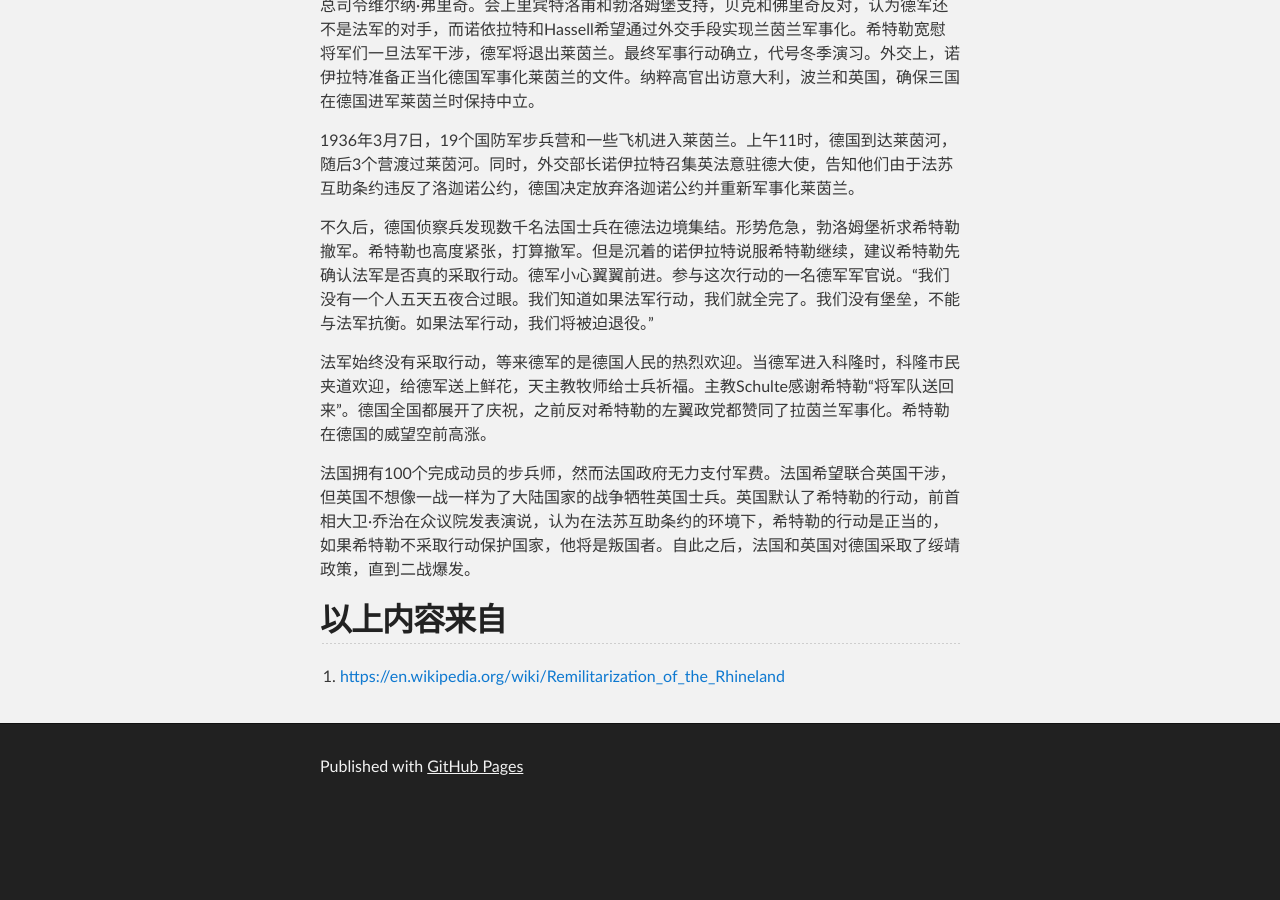
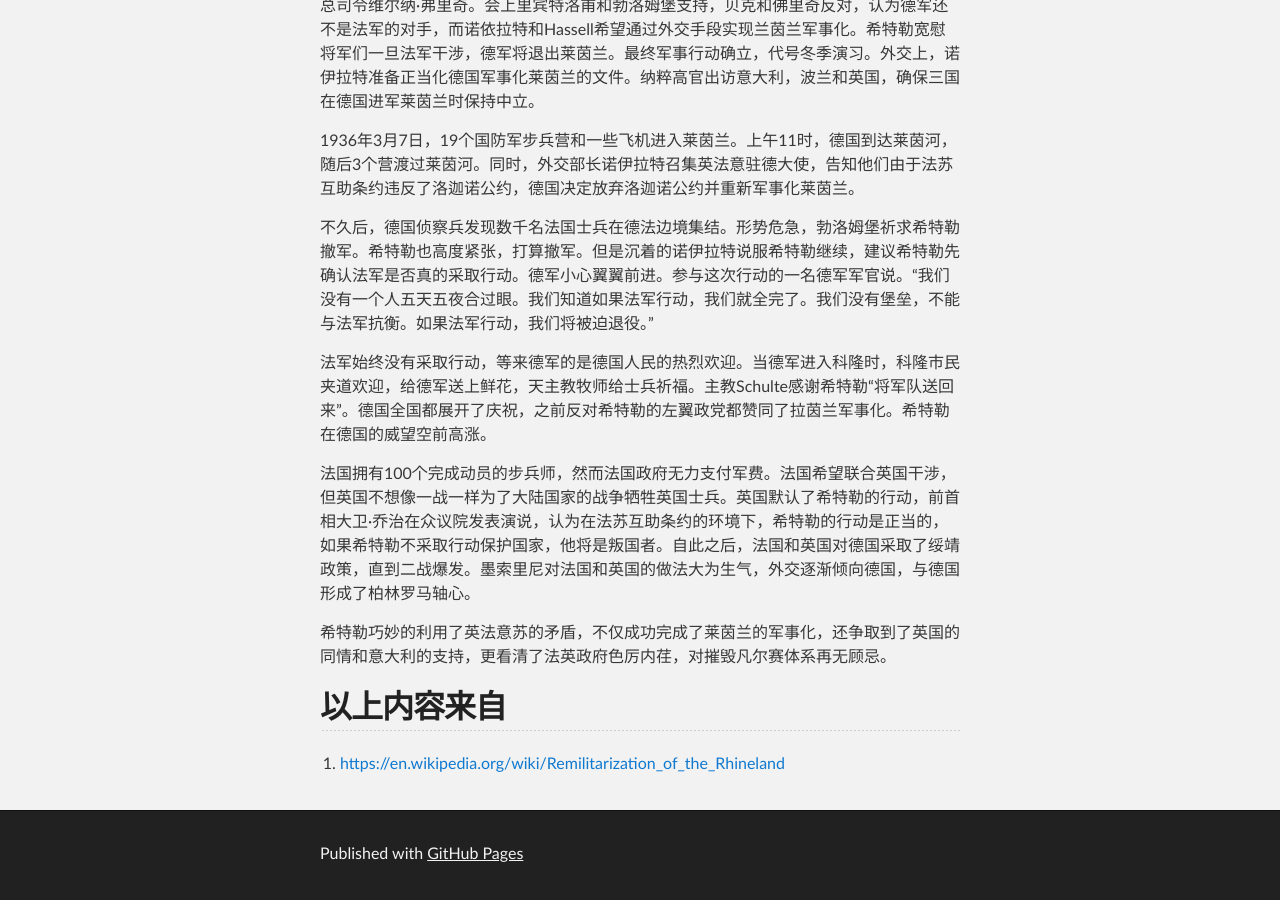
Before and after one commit to GUG11/gug11.github.io, a Jekyll site: the page built from _posts/ww2/2020-07-02-进军莱茵.md, in a window 1280 px wide and 900 px high, scrolled down 1759 px. Built offline with Jekyll 4.4.1, drawn with Linux system fonts in a browser that asks for light colours; before the commit the page ends 2572 px from its top, so only the background shows below that; some of the changed text lies outside the part shown.

```diff
--- a/_posts/ww2/2020-07-02-进军莱茵.md
+++ b/_posts/ww2/2020-07-02-进军莱茵.md
@@ -31,12 +31,9 @@ tags: [history,ww2,europe,storm_gathering]
 
 法军始终没有采取行动，等来德军的是德国人民的热烈欢迎。当德军进入科隆时，科隆市民夹道欢迎，给德军送上鲜花，天主教牧师给士兵祈福。主教Schulte感谢希特勒“将军队送回来”。德国全国都展开了庆祝，之前反对希特勒的左翼政党都赞同了拉茵兰军事化。希特勒在德国的威望空前高涨。
 
-法国拥有100个完成动员的步兵师，然而法国政府无力支付军费。法国希望联合英国干涉，但英国不想像一战一样为了大陆国家的战争牺牲英国士兵。英国默认了希特勒的行动，前首相大卫·乔治在众议院发表演说，认为在法苏互助条约的环境下，希特勒的行动是正当的，如果希特勒不采取行动保护国家，他将是叛国者。自此之后，法国和英国对德国采取了绥靖政策，直到二战爆发。
+法国拥有100个完成动员的步兵师，然而法国政府无力支付军费。法国希望联合英国干涉，但英国不想像一战一样为了大陆国家的战争牺牲英国士兵。英国默认了希特勒的行动，前首相大卫·乔治在众议院发表演说，认为在法苏互助条约的环境下，希特勒的行动是正当的，如果希特勒不采取行动保护国家，他将是叛国者。自此之后，法国和英国对德国采取了绥靖政策，直到二战爆发。墨索里尼对法国和英国的做法大为生气，外交逐渐倾向德国，与德国形成了柏林罗马轴心。
 
-
-
-
-
+希特勒巧妙的利用了英法意苏的矛盾，不仅成功完成了莱茵兰的军事化，还争取到了英国的同情和意大利的支持，更看清了法英政府色厉内荏，对摧毁凡尔赛体系再无顾忌。
 
 
 
```
Also changed, not shown: other parts of _posts/ww2/2020-07-02-进军莱茵.md (+2 -2 lines), _posts/ww2/2020-07-05-德奥合并.md (added, +32 -0 lines), assets/images/ww2/Rhineland_Versailles_treaty_English.png (renamed from assets/images/Rhineland_Versailles_treaty_English.png), assets/images/ww2/State_of_Austria_within_Germany_1938.png (added), assets/images/ww2/icon_download.png (deleted).
